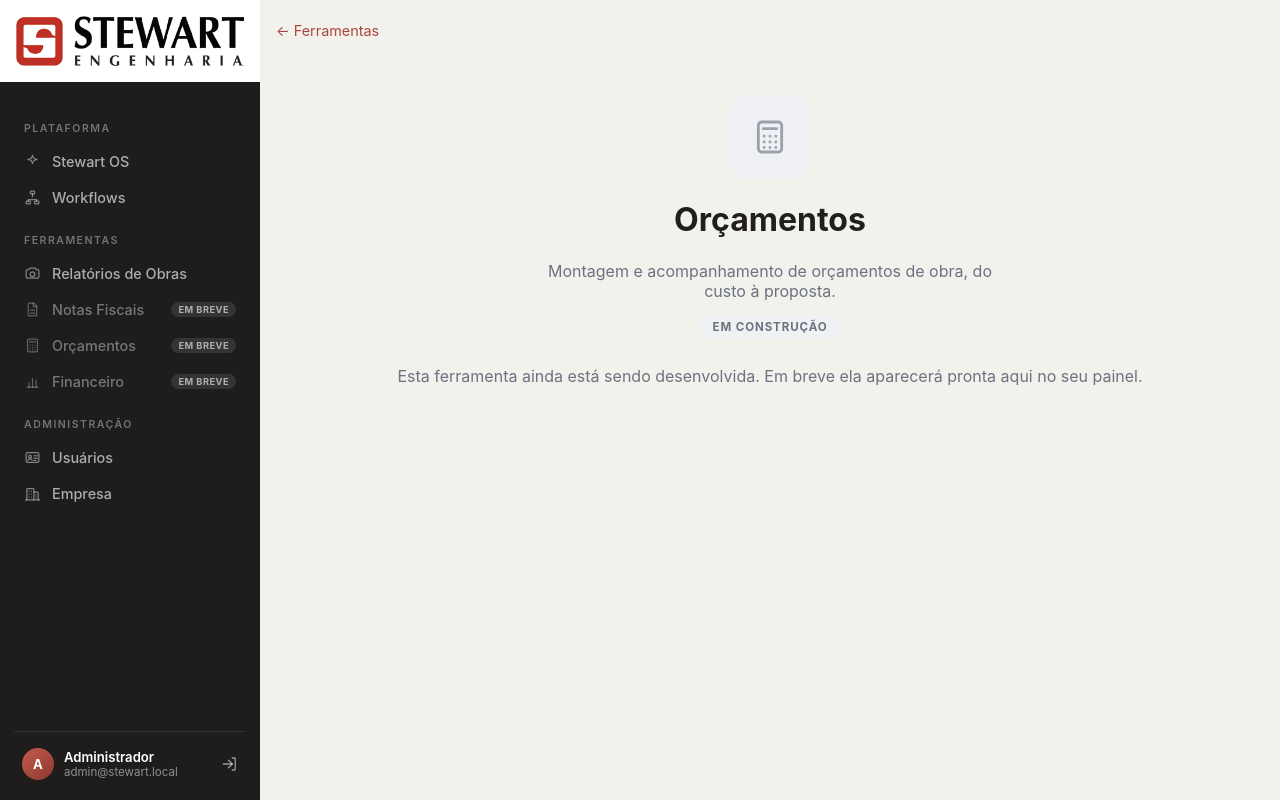
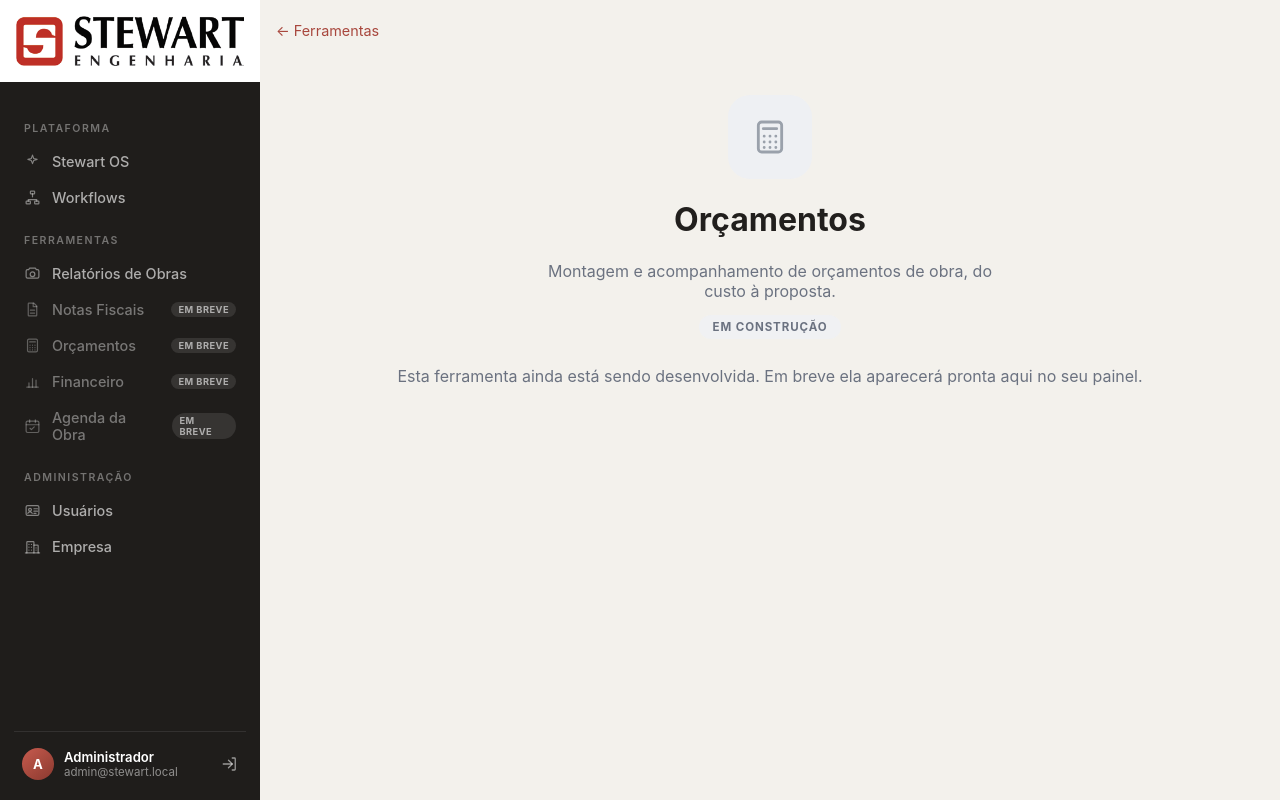
Before and after one commit to pedrogoesia/stewart, a Flask app: page /ferramenta/orcamentos in a window 1280 px wide. Run offline with Flask 3, Linux system fonts and the light colour scheme; a user stored in the database is signed in; some libraries are stand-ins or nearby versions.

Commit message:
Mapeia 'Agenda da Obra' no Stewart OS: tarefas e prazos por obra (em breve)
Nova ferramenta planejada para o dia a dia do engenheiro (2-3 obras):
lembrar tarefas e prazos, evitar datas perdidas, com lembretes pelo OS.
- Ferramenta no catálogo (em breve) com lista de recursos/visão.
- Página 'em breve' agora mostra 'O que vai resolver' quando há recursos.
- Etapa 'Agenda e prazos' adicionada ao Fluxo Operacional. Novo ícone calendar.

https://claude.ai/code/session_01DfBsRb469UrQ5twVHEMxF3

```diff
--- a/plataforma.py
+++ b/plataforma.py
@@ -51,6 +51,24 @@ FERRAMENTAS = [
         "endpoint": None,
         "ativo": False,
     },
+    {
+        "slug": "agenda",
+        "nome": "Agenda da Obra",
+        "descricao": "Tudo o que precisa ser feito em cada obra, com prazos e "
+                     "lembretes — para o engenheiro não perder nenhuma data, "
+                     "mesmo tocando 2 ou 3 obras ao mesmo tempo.",
+        "icone": "calendar",
+        "endpoint": None,
+        "ativo": False,
+        "recursos": [
+            "Lista de tarefas por obra (toque várias obras sem se perder)",
+            "Prazos com alertas: para hoje, para esta semana e atrasadas",
+            "Visão única \"o que fazer hoje\" somando todas as suas obras",
+            "Lembretes automáticos avisados pelo próprio Stewart OS",
+            "Marcar como concluído, reprogramar e ver o histórico",
+            "Modelos de tarefas recorrentes por etapa da obra",
+        ],
+    },
 ]
 
 
@@ -81,6 +99,10 @@ WORKFLOWS = [
         "etapas": [
             {"nome": "Planejamento da obra", "status": "manual",
              "descricao": "Escopo, cronograma e definição dos serviços."},
+            {"nome": "Agenda e prazos", "status": "validacao",
+             "validacao_pct": 5, "ferramenta": "agenda",
+             "descricao": "Tarefas e prazos de cada obra, com lembretes para "
+                          "o engenheiro não perder datas."},
             {"nome": "Compras e suprimentos", "status": "manual",
              "descricao": "Cotação, pedidos e recebimento de materiais."},
             {"nome": "Acompanhamento fotográfico", "status": "validacao",
--- a/static/css/style.css
+++ b/static/css/style.css
@@ -395,6 +395,17 @@ body.arrastando { cursor: grabbing; user-select: none; }
 .breve-wrap .ferramenta-icone-grande { display: grid; }
 .breve-desc { max-width: 460px; margin: 8px auto 0; }
 .breve-nota { margin-top: 16px; }
+.breve-recursos {
+  max-width: 560px; margin: 22px auto 0; background: var(--card);
+  border: 1px solid var(--line); border-radius: var(--radius); box-shadow: var(--shadow);
+  padding: 22px 24px;
+}
+.breve-recursos h2 { margin: 0 0 14px; font-size: 1.05rem; }
+.breve-recursos ul { list-style: none; margin: 0; padding: 0; }
+.breve-recursos li { display: flex; align-items: flex-start; gap: 11px; padding: 9px 0; font-size: .92rem; line-height: 1.45; }
+.breve-recursos li + li { border-top: 1px solid var(--line); }
+.breve-check { flex: 0 0 auto; color: var(--red); display: grid; place-items: center; margin-top: 1px; }
+.breve-check svg { width: 18px; height: 18px; }
 
 /* ----------------------------------------------------------- Mapa de Processos (árvore) */
 .proc-legenda { display: flex; align-items: center; flex-wrap: wrap; gap: 6px; margin: 0 0 16px; font-size: .82rem; }
--- a/templates/_icones.html
+++ b/templates/_icones.html
@@ -39,5 +39,7 @@
 <svg viewBox="0 0 24 24" fill="none" stroke="currentColor" stroke-width="1.6" stroke-linecap="round" stroke-linejoin="round"><path d="M12 3l1.7 4.8L18.5 9l-4.8 1.7L12 15l-1.7-4.3L5.5 9l4.8-1.2z"/></svg>
 {%- elif nome == 'chart' -%}
 <svg viewBox="0 0 24 24" fill="none" stroke="currentColor" stroke-width="1.7" stroke-linecap="round" stroke-linejoin="round"><path d="M4 20h16"/><path d="M7 20v-6M12 20V8M17 20v-10"/></svg>
+{%- elif nome == 'calendar' -%}
+<svg viewBox="0 0 24 24" fill="none" stroke="currentColor" stroke-width="1.7" stroke-linecap="round" stroke-linejoin="round"><rect x="3" y="4.5" width="18" height="16" rx="2"/><path d="M3 9.5h18M8 2.5v4M16 2.5v4"/><path d="M8.5 14.5l2 2 4-4"/></svg>
 {%- endif -%}
 {%- endmacro %}
--- a/templates/ferramenta_em_breve.html
+++ b/templates/ferramenta_em_breve.html
@@ -13,4 +13,15 @@
   <p class="muted breve-nota">Esta ferramenta ainda está sendo desenvolvida.
     Em breve ela aparecerá pronta aqui no seu painel.</p>
 </div>
+
+{% if ferramenta.recursos %}
+<div class="breve-recursos">
+  <h2>O que ela vai resolver</h2>
+  <ul>
+    {% for r in ferramenta.recursos %}
+    <li><span class="breve-check">{{ icone('badge') }}</span>{{ r }}</li>
+    {% endfor %}
+  </ul>
+</div>
+{% endif %}
 {% endblock %}
```
